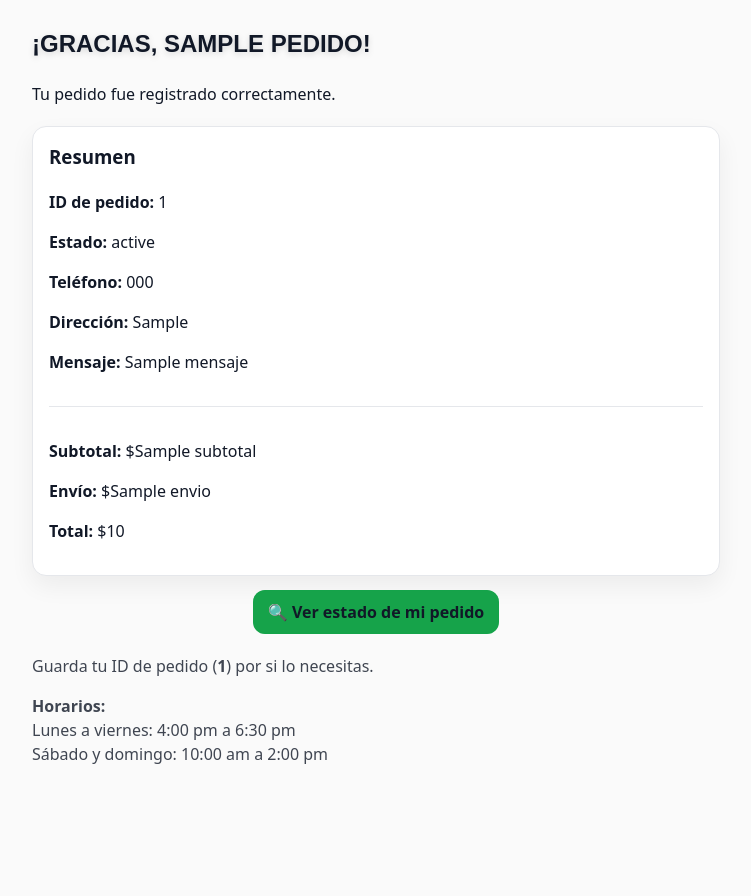
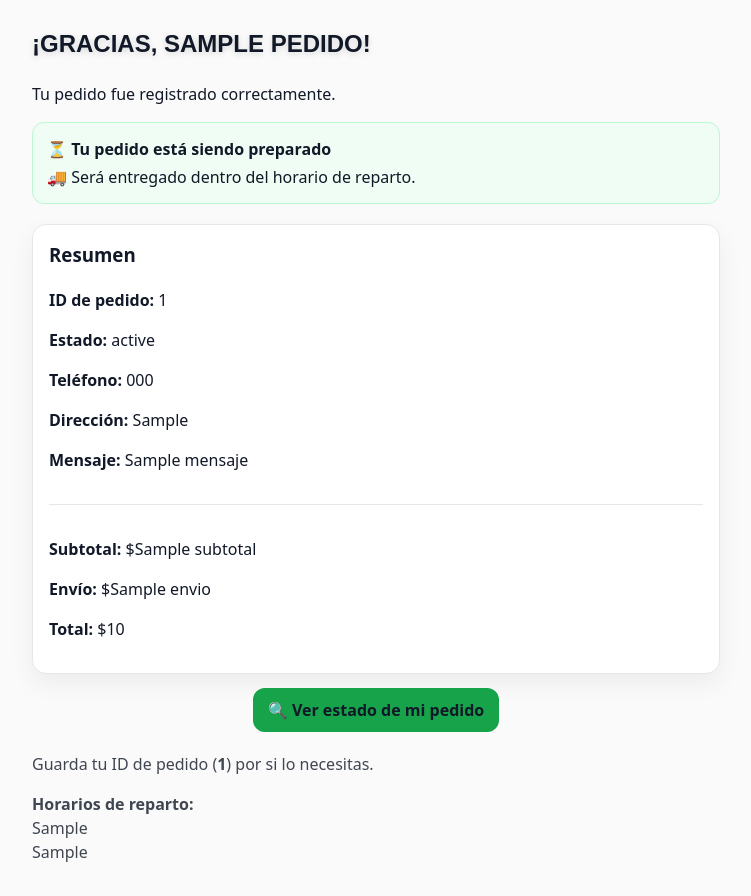
Before and after one commit to bolisnaturales/bolis-naturales, a Django app: template templates/productos/confirmacion.html in a window 1280 px wide. Shown: the part 166-1062 px from the top of the page, without its empty margins (264-1015 px from the left). Before the commit the page ends 930 px from the top, so only its background shows below. Run offline with Django 3.2, Linux system fonts and the light colour scheme; the template is opened without the code that fills it: most values are stand-ins (such as "Sample title", 1, 10 or a date in 2020).

Commit message:
Agregar mensaje de preparacion de pedido

```diff
--- a/templates/productos/confirmacion.html
+++ b/templates/productos/confirmacion.html
@@ -23,6 +23,23 @@
         <h2 style="margin-top: 10px">¡GRACIAS, {{ pedido.nombre|upper }}!</h2>
 
         <p>Tu pedido fue registrado correctamente.</p>
+        <div
+          style="
+            margin-top: 14px;
+            padding: 14px;
+            border-radius: 12px;
+            background: #f0fdf4;
+            border: 1px solid #bbf7d0;
+          "
+        >
+          <p style="margin: 0; font-weight: 600">
+            ⏳ Tu pedido está siendo preparado
+          </p>
+
+          <p style="margin: 4px 0 0 0">
+            🚚 Será entregado dentro del horario de reparto.
+          </p>
+        </div>
 
         <!-- ===================== -->
         <!-- Resumen del pedido -->
@@ -77,9 +94,9 @@
           </p>
 
           <p>
-            <strong>Horarios:</strong><br />
-            Lunes a viernes: 4:00 pm a 6:30 pm<br />
-            Sábado y domingo: 10:00 am a 2:00 pm
+            <strong>Horarios de reparto:</strong><br />
+            {{ horarios.lv }}<br />
+            {{ horarios.sd }}
           </p>
         </div>
       </main>
```
